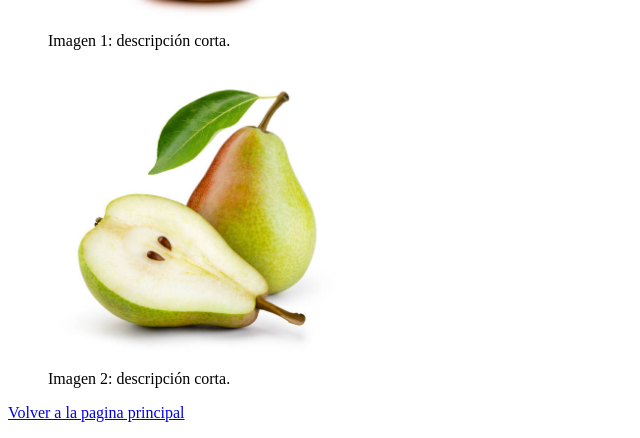
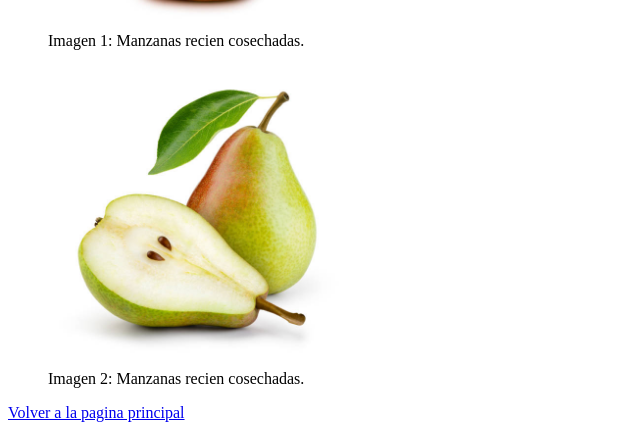
Before and after one commit to DjFelixDX/TP1_AbrahamLezcano, a plain HTML site: page pagina2.html in a window 1280 px wide. Shown: the part 352-790 px from the top of the page, without its empty margins (0-640 px from the left). Drawn offline with Linux system fonts and the light colour scheme.

Commit message:
Revise image captions in pagina2.html
Updated figcaption descriptions for images.

```diff
--- a/pagina2.html
+++ b/pagina2.html
@@ -9,12 +9,12 @@
 
   <figure>
     <img src="imagenes/manzana.jpg" alt="Manzanas recien cosechadas" width="300">
-    <figcaption>Imagen 1: descripción corta.</figcaption>
+    <figcaption>Imagen 1: Manzanas recien cosechadas.</figcaption>
   </figure>
 
   <figure>
     <img src="imagenes/pera.jpg" alt="Peras recien cosechadas" width="300">
-    <figcaption>Imagen 2: descripción corta.</figcaption>
+    <figcaption>Imagen 2: Manzanas recien cosechadas.</figcaption>
   </figure>
 
   <p><a href="index.html">Volver a la pagina principal</a></p>
```
